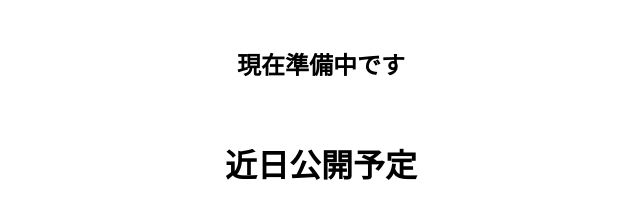
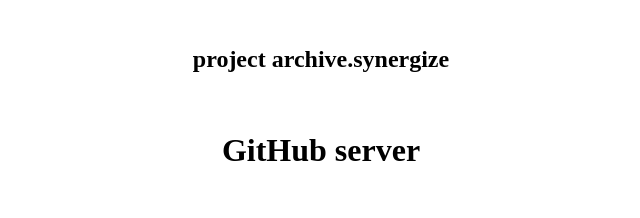
Before and after one commit to nexryai/archive.synergize, a plain HTML site: page index.html in a window 1280 px wide. Shown: the whole page, without its empty margins (319-959 px from the left). Drawn offline with Linux system fonts and the light colour scheme.

Commit message:
Update index.html

```diff
--- a/index.html
+++ b/index.html
@@ -1,15 +1,15 @@
 <html>
 <head>
-    <title>archive</title>
+    <title>archive.synergize</title>
     <meta http-equiv="content-type" charset="utf-8">
 </head>
 <body>
 <center>
     <br>
     <h2>
-    現在準備中です
+    project archive.synergize
     </h2><br>
-    <h1>近日公開予定</h1>
+    <h1>GitHub server</h1>
 </center>
 </body>
 </html>
```
